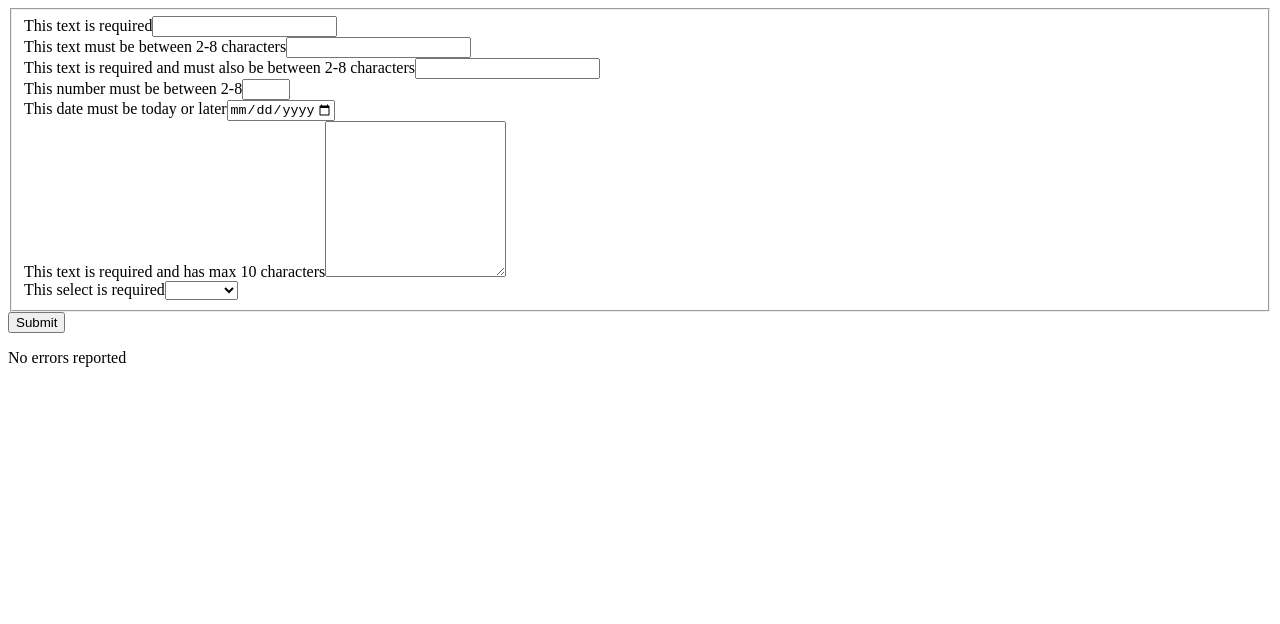
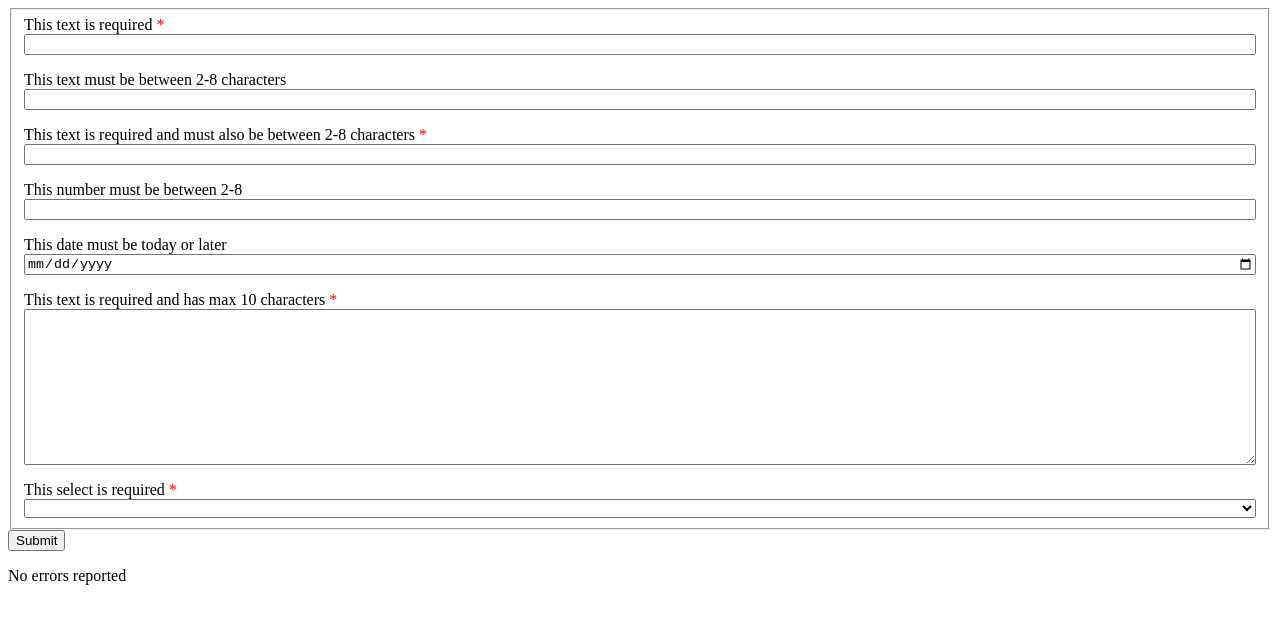
Before and after one commit to washoe/native-form-validation, a Vue app: page / in a window 1280 px wide. Shown: the top 624 px of the page. Built offline with nearby package versions, Linux system fonts and the light colour scheme.

Commit message:
Layout and required indicator
Use flexbox + order to control visual arrangement of field children
Which allows us to use sibling combinator to style label and messages according to input state

```diff
--- a/src/components/Form.vue
+++ b/src/components/Form.vue
@@ -3,7 +3,6 @@
     <fieldset>
       <!-- required -->
       <div class="field">
-        <label for="requiredText">This text is required</label>
         <input
           type="text"
           name="requiredText"
@@ -12,11 +11,11 @@
           @blur="handleBlur"
           :aria-invalid="messages.requiredText"
         >
+        <label for="requiredText">This text is required</label>
         <p class="messages" v-if="messages.requiredText">There is an error</p>
       </div>
       <!-- max and min length. Here we use pattern validation, as minlength/maxlength will constrain the input. -->
       <div class="field">
-        <label for="minmaxText">This text must be between 2-8 characters</label>
         <input
           type="text"
           name="minmaxText"
@@ -25,13 +24,11 @@
           @blur="handleBlur"
           :aria-invalid="messages.minmaxText"
         >
+        <label for="minmaxText">This text must be between 2-8 characters</label>
         <p class="messages" v-if="messages.minmaxText">There is an error</p>
       </div>
       <!-- required + max and min length. Combination of the above -->
       <div class="field">
-        <label
-          for="requiredMinmaxText"
-        >This text is required and must also be between 2-8 characters</label>
         <input
           type="text"
           name="requiredMinmaxText"
@@ -41,11 +38,13 @@
           @blur="handleBlur"
           :aria-invalid="messages.requiredMinmaxText"
         >
+        <label
+          for="requiredMinmaxText"
+        >This text is required and must also be between 2-8 characters</label>
         <p class="messages" v-if="messages.requiredMinmaxText">There is an error</p>
       </div>
       <!-- max and min number. -->
       <div class="field">
-        <label for="minmaxNumber">This number must be between 2-8</label>
         <input
           type="number"
           name="minmaxNumber"
@@ -56,11 +55,11 @@
           @blur="handleBlur"
           :aria-invalid="messages.minmaxNumber"
         >
+        <label for="minmaxNumber">This number must be between 2-8</label>
         <p class="messages" v-if="messages.minmaxNumber">There is an error</p>
       </div>
       <!-- date - must not be in the past. We need to set a sensible-ish max as well. Without this, using the down arrow on the year field will give 275760 (on chrome)-->
       <div class="field">
-        <label for="futureDate">This date must be today or later</label>
         <input
           type="date"
           name="futureDate"
@@ -70,6 +69,7 @@
           @blur="handleBlur"
           :aria-invalid="messages.futureDate"
         >
+        <label for="futureDate">This date must be today or later</label>
         <p class="messages" v-if="messages.futureDate">There is an error</p>
       </div>
       <!-- required + max and min length. This time in a textarea -->
@@ -79,7 +79,6 @@ The textarea appears not to support the pattern attribute in Chrome, so we canno
 However we can use the setCustomValidity method, which we will call on change. See https://developer.mozilla.org/en-US/docs/Web/API/Constraint_validation
       -->
       <div class="field">
-        <label for="requiredMinmaxText">This text is required and has max 10 characters</label>
         <textarea
           name="requiredMinmaxTextArea"
           id="requiredMinmaxTextArea"
@@ -90,11 +89,11 @@ However we can use the setCustomValidity method, which we will call on change. S
           @change="handleChange"
           :aria-invalid="messages.requiredMinmaxTextArea"
         ></textarea>
+        <label for="requiredMinmaxText">This text is required and has max 10 characters</label>
         <p class="messages" v-if="messages.requiredMinmaxTextArea">There is an error</p>
       </div>
       <!-- required select -->
       <div class="field">
-        <label for="requiredSelect">This select is required</label>
         <select
           name="requiredSelect"
           id="requiredSelect"
@@ -102,10 +101,11 @@ However we can use the setCustomValidity method, which we will call on change. S
           @blur="handleBlur"
           :aria-invalid="messages.requiredSelect"
         >
-        <option></option>
+          <option></option>
           <option value="1">Option 1</option>
           <option value="2">Option 2</option>
         </select>
+        <label for="requiredSelect">This select is required</label>
         <p class="messages" v-if="messages.requiredSelect">There is an error</p>
       </div>
     </fieldset>
@@ -180,7 +180,30 @@ export default {
 [aria-invalid] {
   border: 1px solid red;
 }
-.messages {
+.field {
+  display: flex;
+  flex-direction: column;
+}
+.field:not(:last-child) {
+  margin-bottom: 1em;
+}
+.field .label {
+  order: 1;
+}
+.field input,
+.field textarea,
+.field select {
+  order: 2;
+}
+.field .messages {
+  order: 3;
+}
+.field :required ~ label:after {
+  content: " *";
+  color: red;
+}
+
+.field :invalid ~ .messages {
   color: red;
 }
 </style>
```
